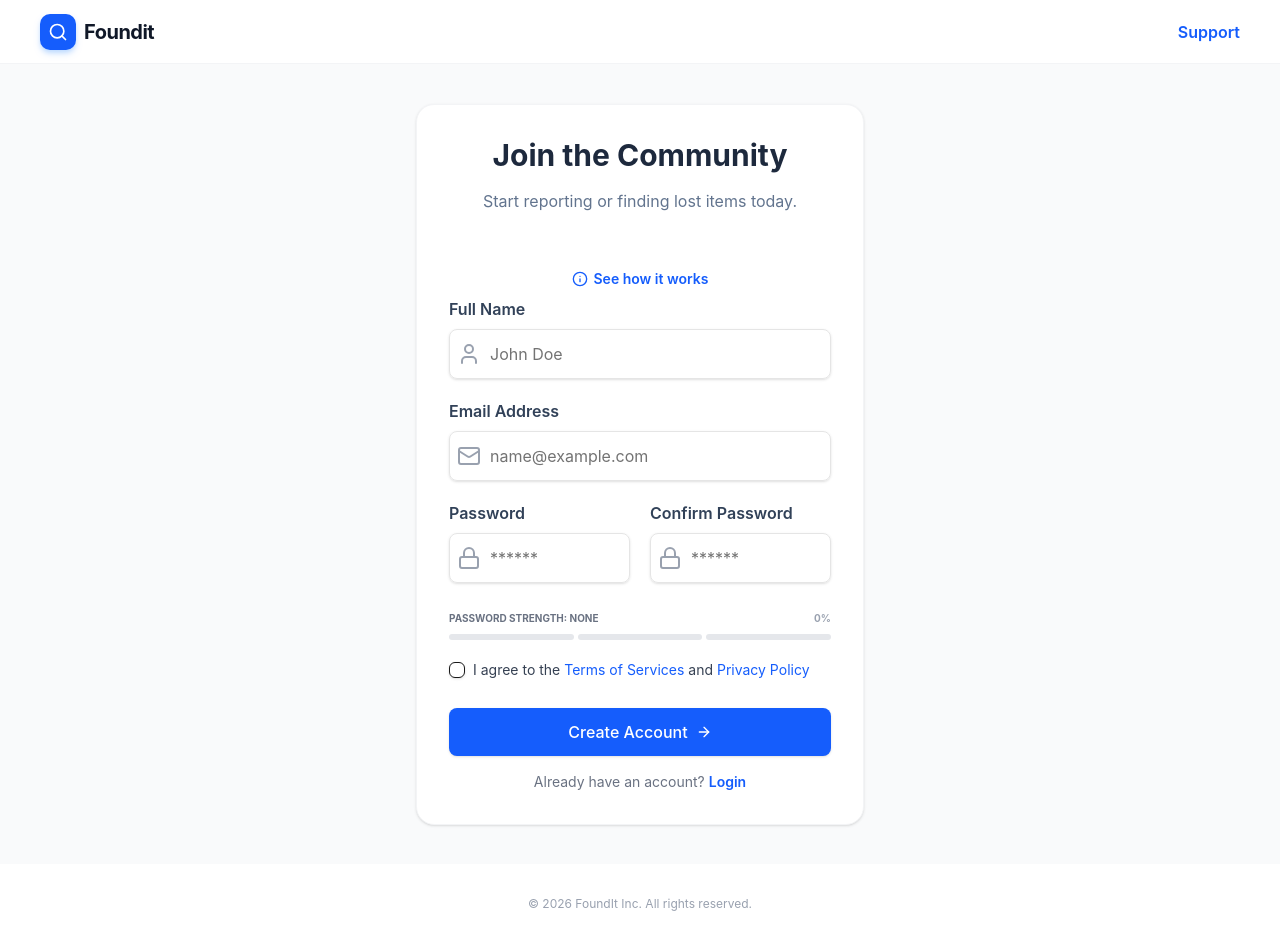
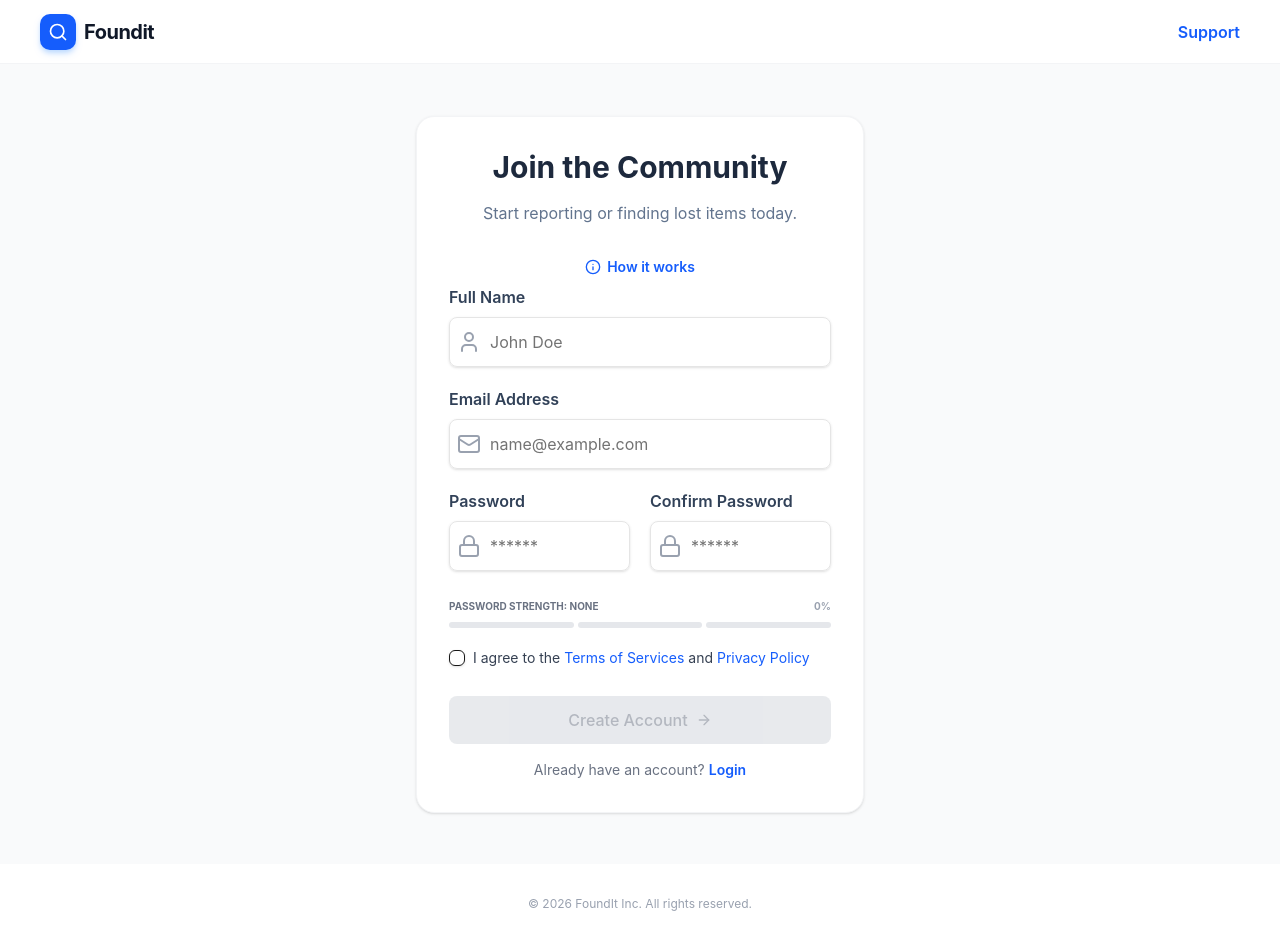
Before and after one commit to Foundit-Graduation-Project/Foundit_React_App, a React (Vite) app: page /register in a window 1280 px wide. Built offline with nearby package versions, Linux system fonts and the light colour scheme.

Commit message:
Update: pages/Auth/Register.jsx & registerForm.jsx

```diff
--- a/src/components/forms/registerForm.jsx
+++ b/src/components/forms/registerForm.jsx
@@ -54,7 +54,7 @@ export default function RegisterForm() {
     formState: { errors },
   } = useForm({
     resolver: zodResolver(registerSchema),
-    mode: "onBlur",
+    mode: "onChange",
     defaultValues: {
       terms: false,
     },
@@ -209,8 +209,14 @@ export default function RegisterForm() {
         {/* Register Button */}
         <Button
           type="submit"
-          disabled={isLoading} // Disables button while API call is running
-          className="w-full bg-blue-600 hover:bg-blue-700 text-white h-12 text-base flex items-center justify-center gap-2 transition-all mt-2"
+          // 👇 1. Disable if loading OR if terms are NOT checked
+          disabled={isLoading || !watch("terms")}
+          className={`w-full h-12 text-base flex items-center justify-center gap-2 transition-all mt-2 ${
+            // 👇 2. Change colors dynamically based on if terms are checked
+            !watch("terms")
+              ? "bg-gray-300 text-gray-500 cursor-not-allowed hover:bg-gray-300 shadow-none"
+              : "bg-blue-600 hover:bg-blue-700 text-white shadow-md shadow-blue-600/20"
+            }`}
         >
           {isLoading ? (
             <>
--- a/src/pages/Auth/Register.jsx
+++ b/src/pages/Auth/Register.jsx
@@ -24,7 +24,7 @@ export default function Register() {
               <h2 className="font-bold text-3xl text-slate-800">
                 Join the Community
               </h2>
-              <p className="text-slate-500 mb-8 text-base">
+              <p className="text-slate-500 mb-2 text-base">
                 Start reporting or finding lost items today.
               </p>
               {/* How it work fire */}
@@ -38,7 +38,7 @@ export default function Register() {
                   className="group-hover:scale-110 transition-transform"
                 />
                 <span className="cursor-pointer underline-offset-4">
-                  See how it works
+                  How it works
                 </span>
               </Button>
             </div>
```
